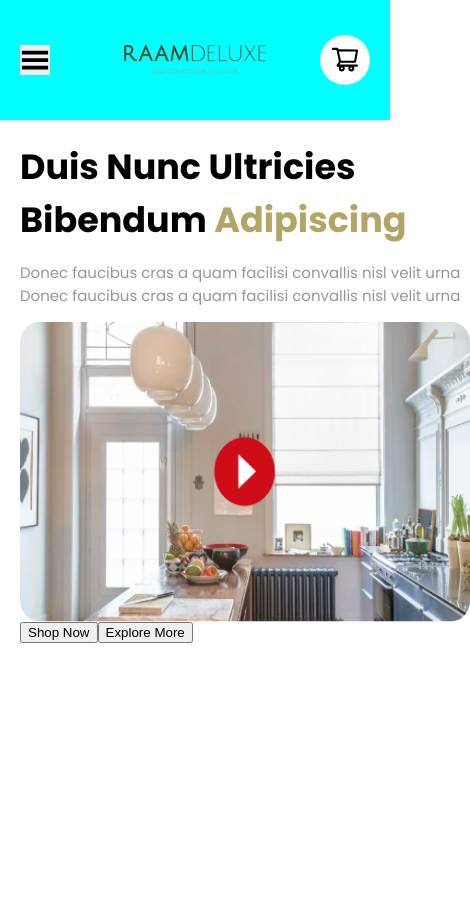
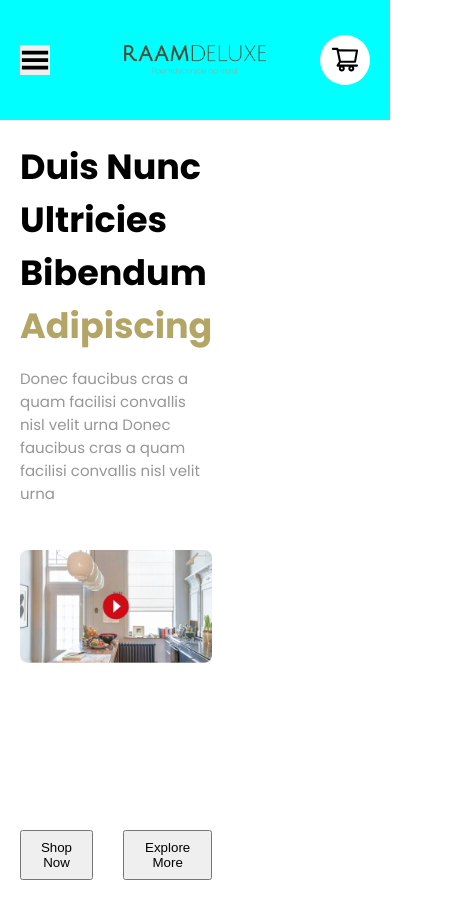
Before and after one commit to Raamdeluxe/blindsar-mvp, a React (Create React App) app: page / in a window 390 px wide. Shown: the whole page, 470 px wide, since content can reach past the window. Before the commit the page ends 844 px from the top, so only its background shows below. Built offline with nearby package versions, Linux system fonts and the light colour scheme.

Commit message:
adjusting responsiveness of instruction video

```diff
--- a/src/Components/TopSection/TopSection.js
+++ b/src/Components/TopSection/TopSection.js
@@ -1,10 +1,10 @@
 import classes from "./TopSection.module.css";
 import instructionVideo from "../Assets/instruction_video.png";
-import heroImage from "../Assets/hero_image.png";
 
 const TopSection = () => {
 	return (
 		<div className={classes.top_section}>
+			<div className={classes.section_01}>
 				<div className={classes.text_container}>
 					<h1>
 						Duis Nunc Ultricies Bibendum <font color="B2A565">Adipiscing</font>
@@ -13,20 +13,19 @@ const TopSection = () => {
 						Donec faucibus cras a quam facilisi convallis nisl velit urna Donec
 						faucibus cras a quam facilisi convallis nisl velit urna
 					</p>
+				</div>
 				<div className={classes.video_container}>
-					<img
-						className={classes.instruction_video}
-						src={instructionVideo}
-						alt="instruction video measure window decoration with AR"
-					></img>
+					<div className={classes.instruction_video}></div>
 				</div>
 				<div className={classes.interBtn}>
 					<button className={classes.shopBtn}>Shop Now</button>
 					<button className={classes.exploreBtn}>Explore More</button>
 				</div>
 			</div>
+			<div className={classes.section_02}>
 				<div className={classes.container_hero_image}>
-				<div className={classes.hero_image} src={heroImage}></div>
+					<div className={classes.hero_image}></div>
+				</div>
 			</div>
 		</div>
 	);
--- a/src/Components/TopSection/TopSection.module.css
+++ b/src/Components/TopSection/TopSection.module.css
@@ -3,8 +3,11 @@
 	padding: 20px;
 }
 
-.text_container {
+.section_01 {
+	flex-direction: column;
+	display: flex;
 	flex: 1;
+	row-gap: 30px;
 }
 
 .text_container h1 {
@@ -24,15 +27,29 @@
 }
 
 .video_container {
-	width: 450px;
-	height: 300px;
+	width: 100%;
+	min-height: 250px;
+	display: flex;
+	justify-content: center;
 }
 
 .instruction_video {
 	width: 100%;
 	height: 100%;
+	background-image: url("../Assets/instruction_video.png");
+	background-repeat: no-repeat;
+	background-size: contain;
 }
 
-.container_hero_image {
+.interBtn {
+	display: flex;
+	min-height: 50px;
+	max-width: 500px;
+	gap: 30px;
+}
+
+.section_02 {
+	flex-direction: column;
+	display: flex;
 	flex: 1;
 }
```
Lines whose indentation alone changed are shown as unchanged.
